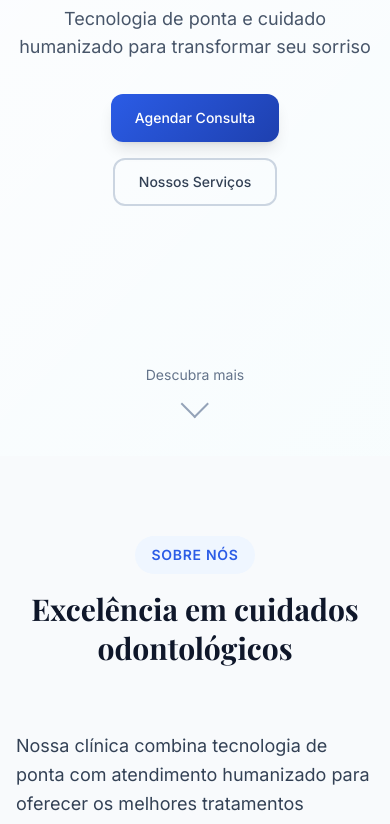
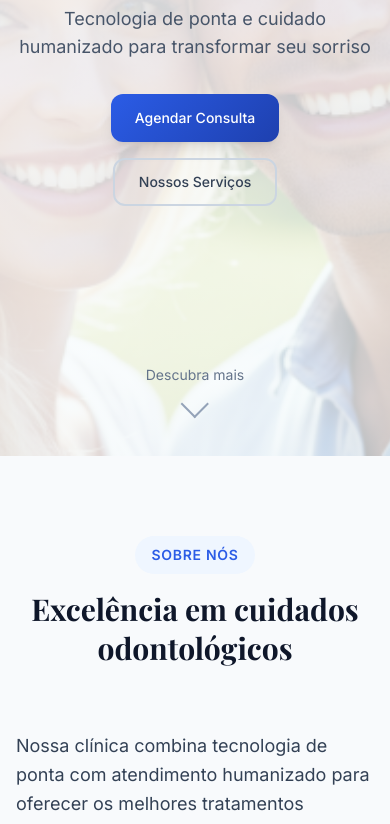
Before and after one commit to maxcanoas/consultorio-odonto, a plain HTML site: page index.html in a window 390 px wide. Shown: the part 388-1212 px from the top of the page. Drawn offline with nearby package versions, Linux system fonts and the light colour scheme; the site is published under a folder, as on GitHub Pages, so addresses that start at the root find nothing.

Commit message:
Alterado endereço da imagem.

```diff
--- a/css/style.css
+++ b/css/style.css
@@ -506,7 +506,7 @@ p {
 @media (max-width: 600px) {
     .hero-background {
         background-image: linear-gradient(135deg, rgba(43, 92, 230, 0.1) 0%, rgba(6, 182, 212, 0.1) 100%),
-                          url('/imagens/casal-clientes-pq.png');
+                          url('../imagens/casal-clientes-pq.png');
     }
 }
 
```
